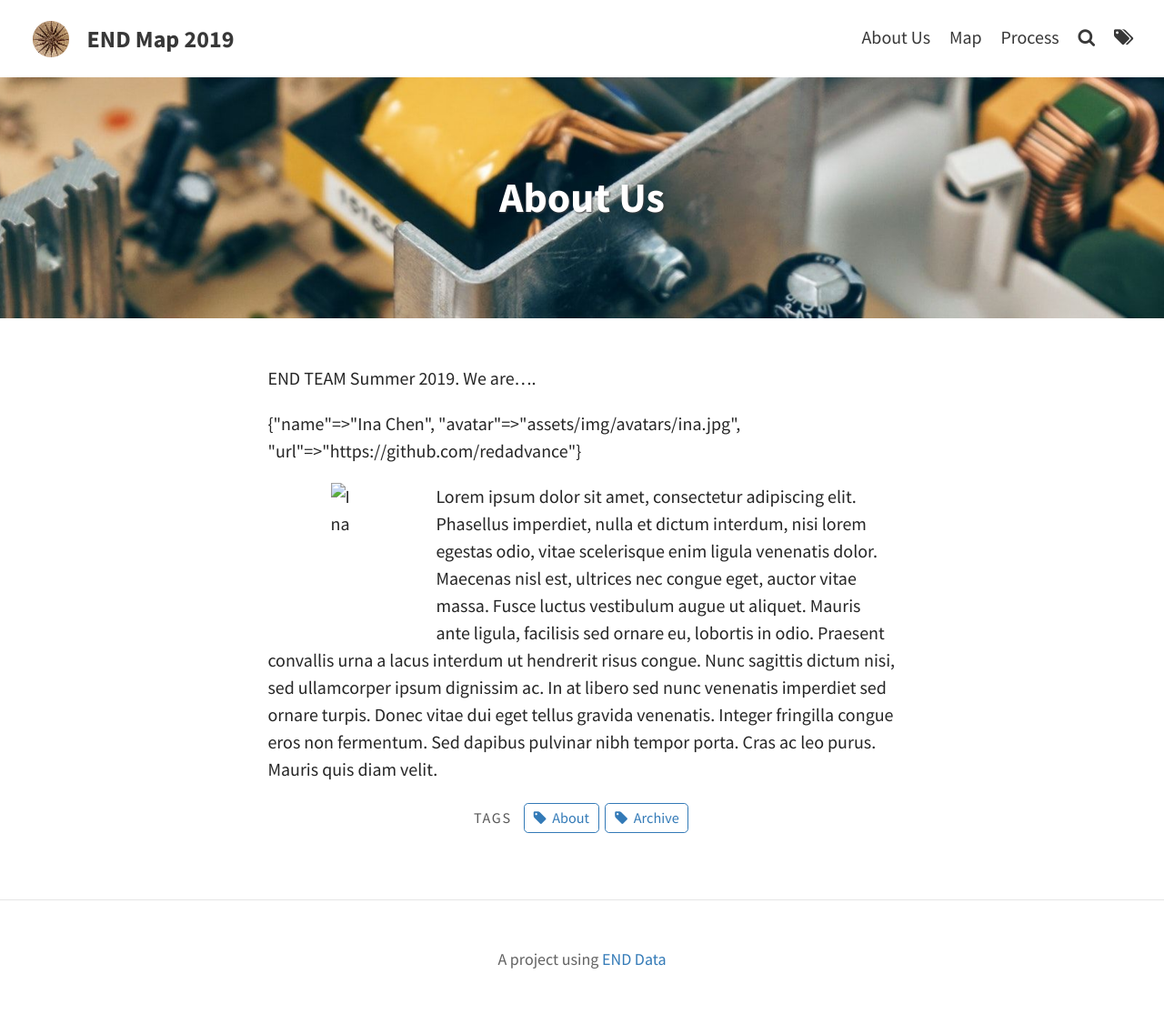
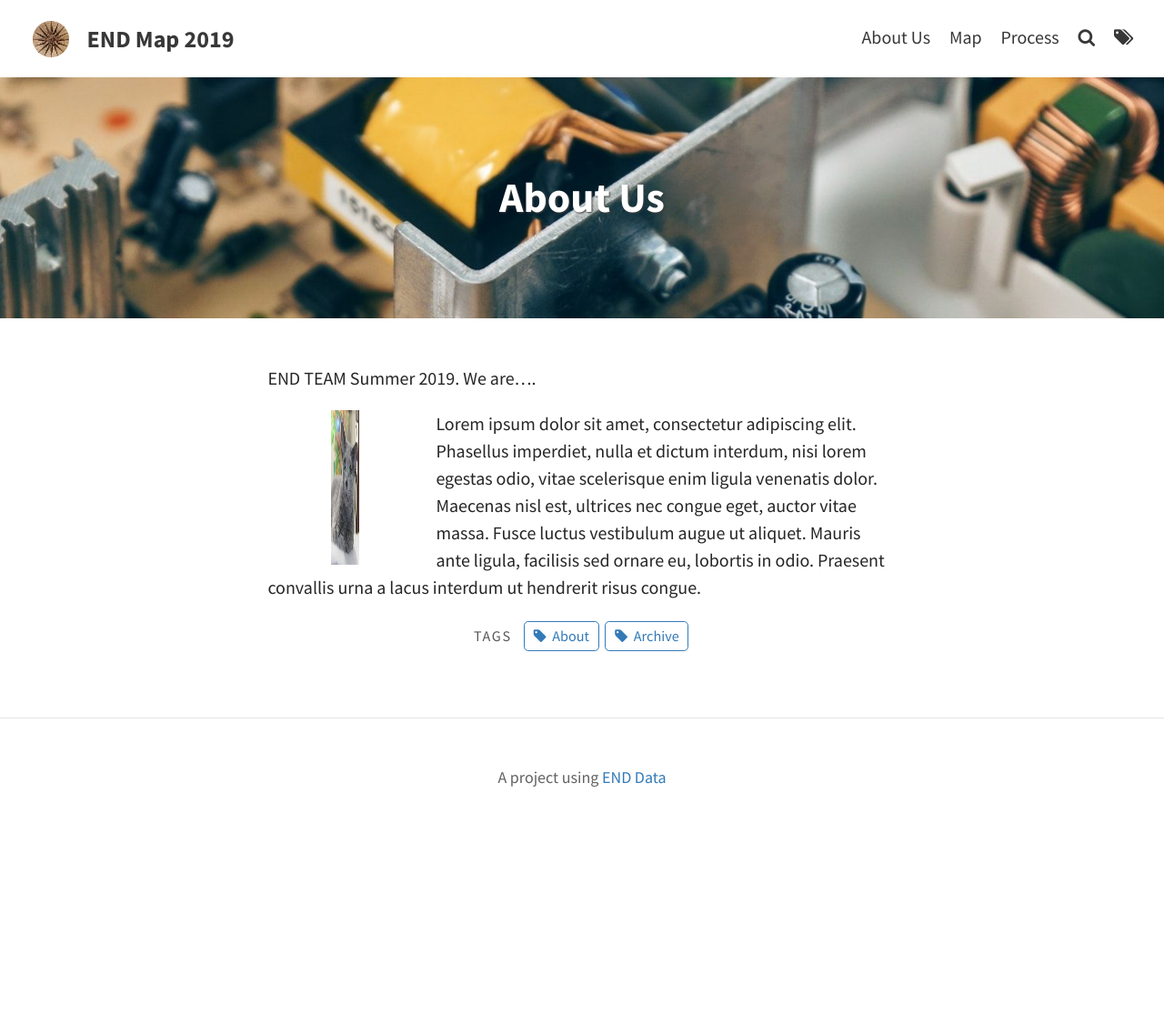
Before and after one commit to cholahan/end19, a Jekyll site: the page built from pages/about.md, in a window 1280 px wide. Shown: the whole page at 91% size. Built offline with Jekyll 4.4.1, drawn with Linux system fonts in a browser that asks for light colours; after the commit the page ends 937 px from its top, so only the background shows below that.

Commit message:
Update about.md

```diff
--- a/pages/about.md
+++ b/pages/about.md
@@ -8,13 +8,11 @@ tags: [About, Archive]
 
 END TEAM Summer 2019. We are....
 
-<p>{{ site.authors.ina }}</p>
-
 <style>
 img {
   float: left;
 }
 </style>
 
-<p><img src="assets/img/avatars/ina.jpg" alt="Ina" style="width:170px;height:170px;margin-right:15px;">
-Lorem ipsum dolor sit amet, consectetur adipiscing elit. Phasellus imperdiet, nulla et dictum interdum, nisi lorem egestas odio, vitae scelerisque enim ligula venenatis dolor. Maecenas nisl est, ultrices nec congue eget, auctor vitae massa. Fusce luctus vestibulum augue ut aliquet. Mauris ante ligula, facilisis sed ornare eu, lobortis in odio. Praesent convallis urna a lacus interdum ut hendrerit risus congue. Nunc sagittis dictum nisi, sed ullamcorper ipsum dignissim ac. In at libero sed nunc venenatis imperdiet sed ornare turpis. Donec vitae dui eget tellus gravida venenatis. Integer fringilla congue eros non fermentum. Sed dapibus pulvinar nibh tempor porta. Cras ac leo purus. Mauris quis diam velit.</p>
+<p><img src="https://github.com/cholahan/end19/blob/master/assets/img/avatars/ina.jpg" alt="Ina" style="width:170px;height:170px;margin-right:15px;">
+Lorem ipsum dolor sit amet, consectetur adipiscing elit. Phasellus imperdiet, nulla et dictum interdum, nisi lorem egestas odio, vitae scelerisque enim ligula venenatis dolor. Maecenas nisl est, ultrices nec congue eget, auctor vitae massa. Fusce luctus vestibulum augue ut aliquet. Mauris ante ligula, facilisis sed ornare eu, lobortis in odio. Praesent convallis urna a lacus interdum ut hendrerit risus congue.</p>
```
